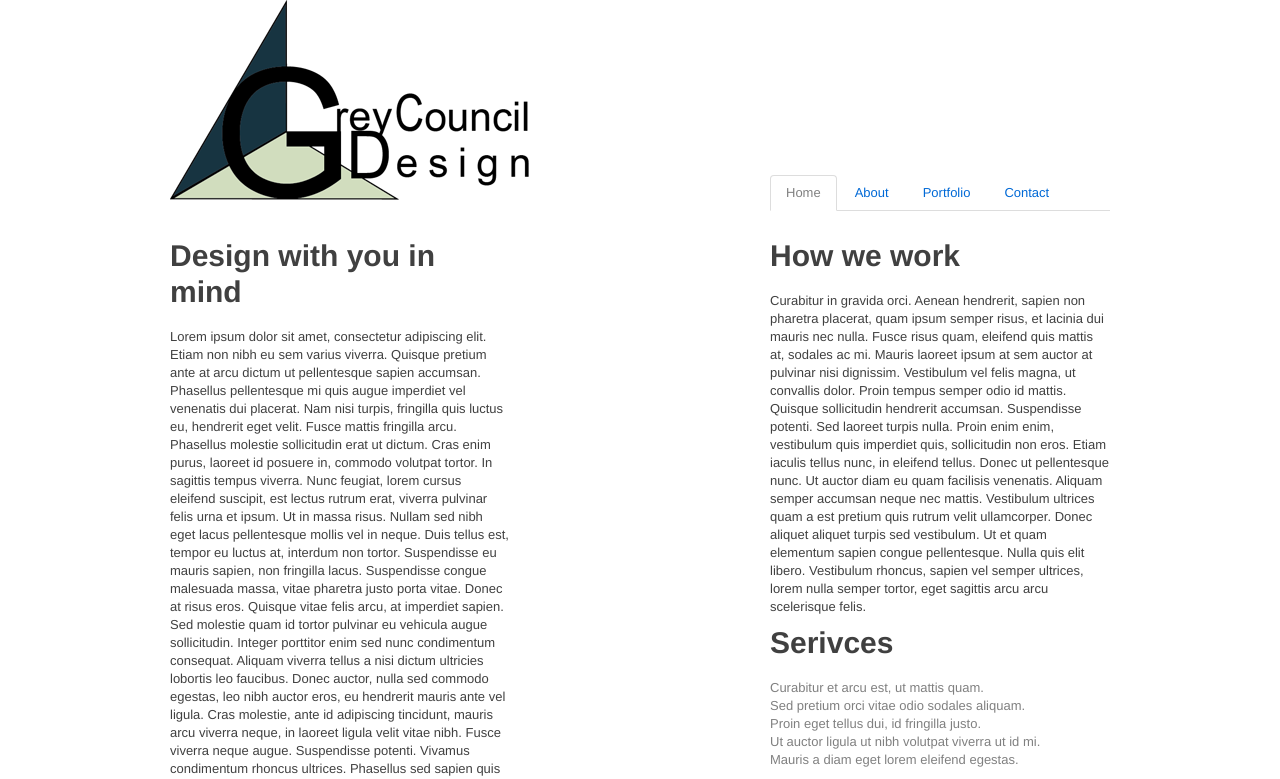
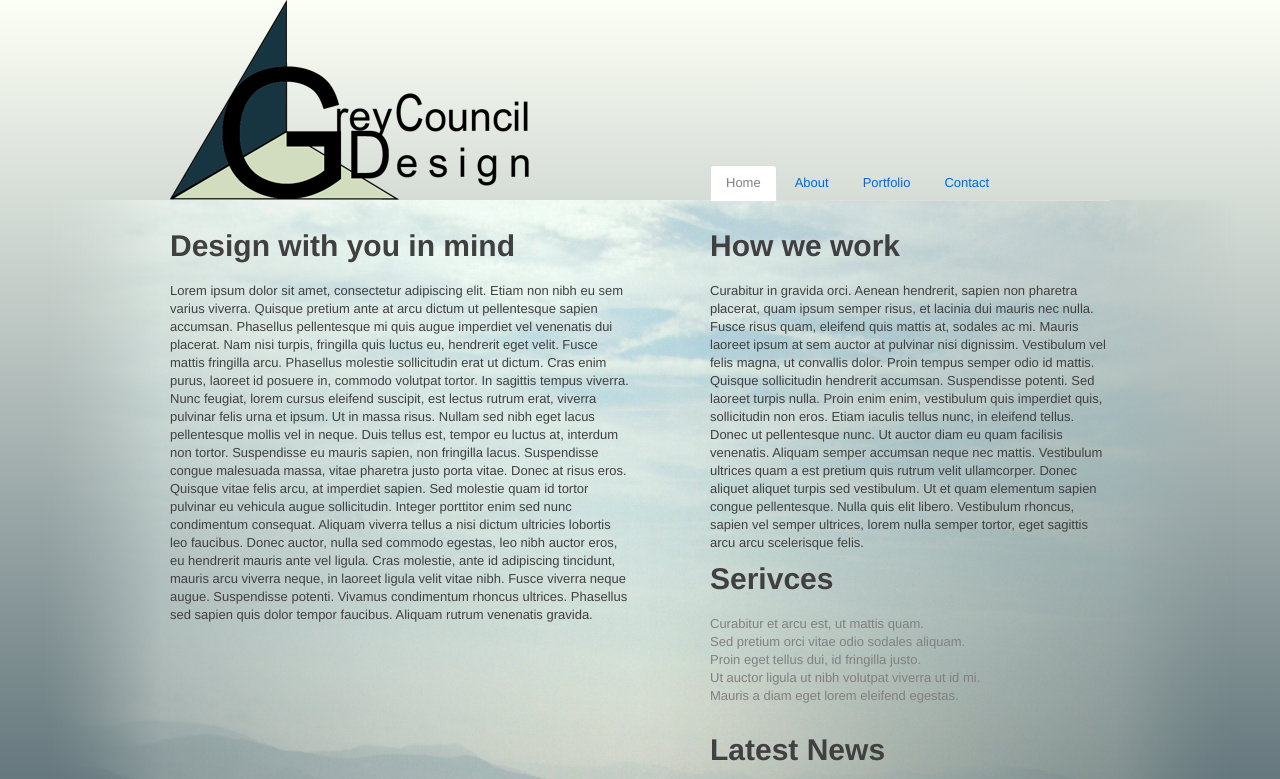
Before and after one commit to Jhadur/CSCI344_Project_01, a plain HTML site: page index.html in a window 1280 px wide. Shown: the top 779 px of the page. Drawn offline with Linux system fonts and the light colour scheme.

Commit message:
Started work on the CSS, background is done

```diff
--- a/index.html
+++ b/index.html
@@ -13,17 +13,18 @@
 	</head>
 
 	<body>
+	<div class="backgroundimage">
 	<div class="container">
 	<div class="row">
 
 
-		<div class="span6">
+		<div class="span7">
 			<a href="index.html"><img src="images\logocolor.png" alt="Logo Grey Council Design" /></a>
-		</div><!-- Ends span6 div -->
+		</div><!-- Ends span7 div -->
 
 
-		<div class="offset4 span6">
-			<ul class="tabs" style="padding-top:175px;">
+		<div class="offset2 span7">
+			<ul class="tabs" style="padding-top:165px;">
 				<li class="active"><a href="index.html">Home</a></li>
 				<li><a href="#">About</a></li>
 				<li><a href="#">Portfolio</a></li>
@@ -31,12 +32,12 @@
 			</ul>
 
 
-		</div><!--Ends offset6 span6 div -->
+		</div><!--Ends offset2 span7 div -->
 	</div><!-- Ends Row div -->
 
 	<div class="row">
 
-		<div class="span6">
+		<div class="span8">
 			<p>
 				<h1>Design with you in mind</h1>
 				Lorem ipsum dolor sit amet, consectetur adipiscing elit. Etiam non nibh eu sem varius viverra. Quisque pretium ante at arcu dictum ut pellentesque sapien accumsan. Phasellus pellentesque mi quis augue imperdiet vel venenatis dui placerat. Nam nisi turpis, fringilla quis luctus eu, hendrerit eget velit. Fusce mattis fringilla arcu. Phasellus molestie sollicitudin erat ut dictum. Cras enim purus, laoreet id posuere in, commodo volutpat tortor. In sagittis tempus viverra. Nunc feugiat, lorem cursus eleifend suscipit, est lectus rutrum erat, viverra pulvinar felis urna et ipsum. Ut in massa risus. Nullam sed nibh eget lacus pellentesque mollis vel in neque. Duis tellus est, tempor eu luctus at, interdum non tortor. Suspendisse eu mauris sapien, non fringilla lacus. Suspendisse congue malesuada massa, vitae pharetra justo porta vitae. Donec at risus eros.
@@ -45,9 +46,9 @@
 
 			</p>
 
-		</div><!-- Ends span6 on 2nd row div -->
+		</div><!-- Ends span8 on 2nd row div -->
 
-		<div class="offset4 span6">
+		<div class="offset1 span7">
 			<p>
 				<h1>How we work</h1>
 				Curabitur in gravida orci. Aenean hendrerit, sapien non pharetra placerat, quam ipsum semper risus, et lacinia dui mauris nec nulla. Fusce risus quam, eleifend quis mattis at, sodales ac mi. Mauris laoreet ipsum at sem auctor at pulvinar nisi dignissim. Vestibulum vel felis magna, ut convallis dolor. Proin tempus semper odio id mattis. Quisque sollicitudin hendrerit accumsan. Suspendisse potenti. Sed laoreet turpis nulla. Proin enim enim, vestibulum quis imperdiet quis, sollicitudin non eros.
@@ -69,12 +70,12 @@
 
 			</p>
 
-		</div><!-- Ends offset4 span6 on 2nd row div -->
+		</div><!-- Ends offset1 span7 on 2nd row div -->
 
 	</div><!-- Ends 2nd row div -->
 
 	<div class="row">
-		<div class="offset10 span6">
+		<div class="offset9 span7">
 			<p>
 
 				<h1>Latest News</h1>
@@ -87,7 +88,7 @@
 
 			</p>
 
-		</div><!-- Ends offset10 span6 on 3rd row -->
+		</div><!-- Ends offset9 span7 on 3rd row -->
 
 
 	</div><!-- Ends 3rd row div -->
@@ -119,6 +120,7 @@
 	</div><!-- End 4th row div (footer) -->
 
 	</div><!-- Ends container div -->
+	</div>
 	</body>
 
 </html>
--- a/style.css
+++ b/style.css
@@ -0,0 +1,27 @@
+body {
+  /* fallback */
+  background-color: #fcfff5;
+  background: url(images/background.png);
+  background-repeat: no-repeat;
+
+  /* Safari 4-5, Chrome 1-9 */
+  background: -webkit-gradient(linear, 0% 0%, 0% 100%, from(#193441),to(#fcfff5));
+
+  /* Safari 5.1, Chrome 10+ */
+  background: -webkit-linear-gradient(top, #fcfff5, #193441);
+
+  /* Firefox 3.6+ */
+  background: -moz-linear-gradient(top, #fcfff5, #193441);
+
+  /* IE 10 */
+  background: -ms-linear-gradient(top, #fcfff5, #193441);
+
+  /* Opera 11.10+ */
+  background: -o-linear-gradient(top, #fcfff5, #193441);
+}
+
+.backgroundimage {
+background: url(images/background.png);
+background-position:center 200px;
+background-repeat:no-repeat;
+}
```
Also changed, not shown: images/background.png (added).
